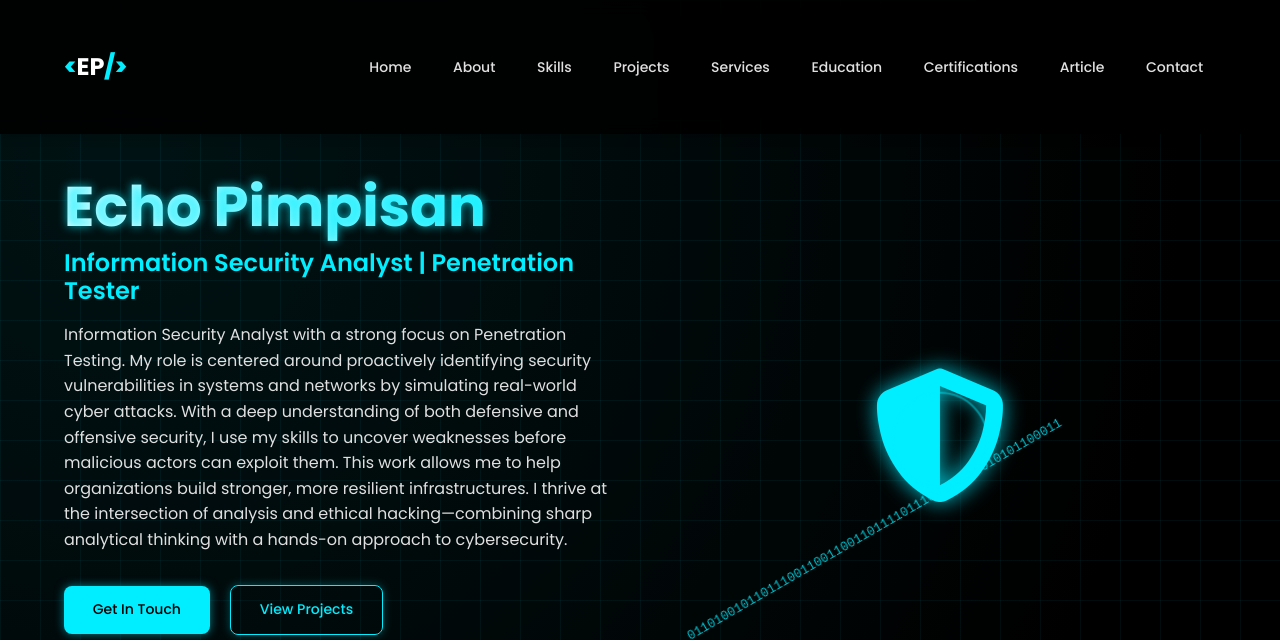
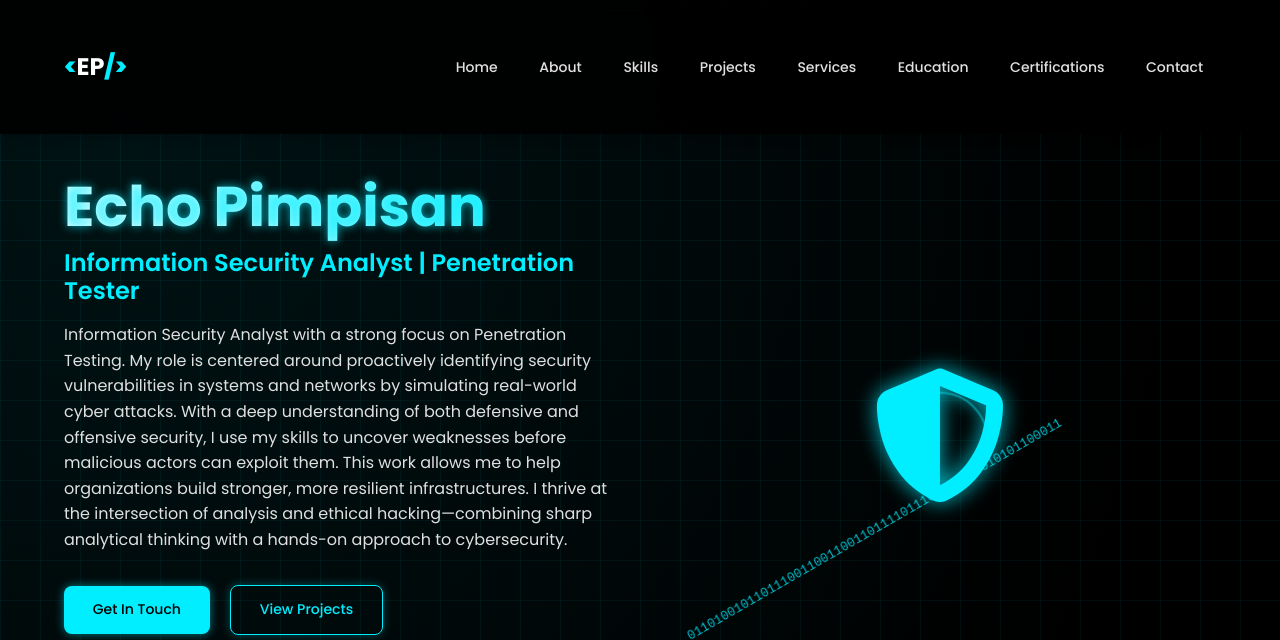
Before and after one commit to EchoKushu/Cybersec-personal-profile, a plain HTML site: page index.html in a window 1280 px wide. Shown: the top 640 px of the page. Drawn offline with Linux system fonts and the light colour scheme.

Commit message:
Add files via upload

```diff
--- a/index.html
+++ b/index.html
@@ -24,7 +24,7 @@
                     <li><a href="#experience">Services</a></li>
                     <li><a href="#education">Education</a></li>
                     <li><a href="#certifications">Certifications</a></li>
-                    <li><a href="#article">Article</a></li>
+                    <!--<li><a href="#article">Article</a></li>-->
                     <li><a href="#contact">Contact</a></li>
                 </ul>
                 <div class="hamburger">
```
